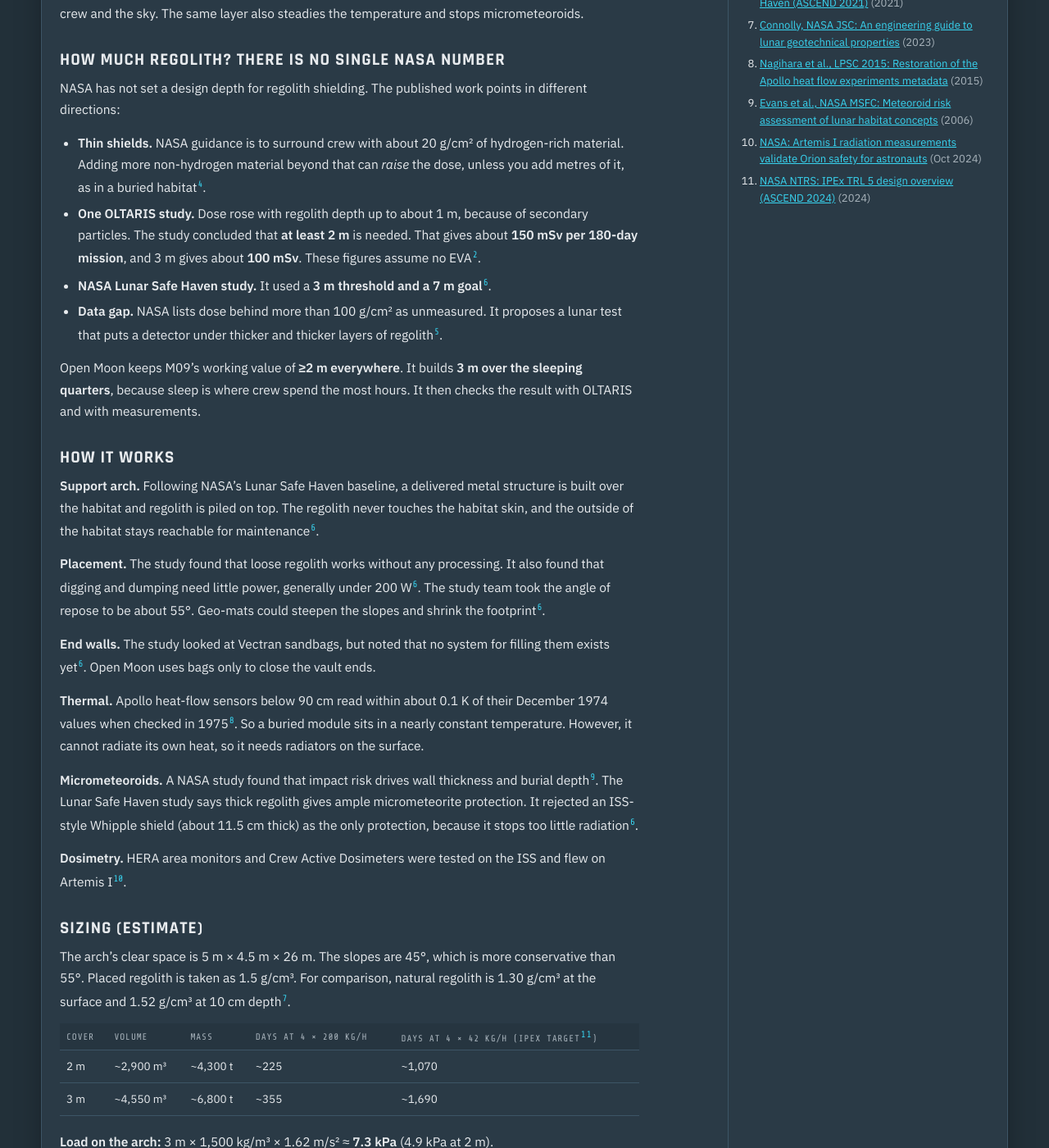
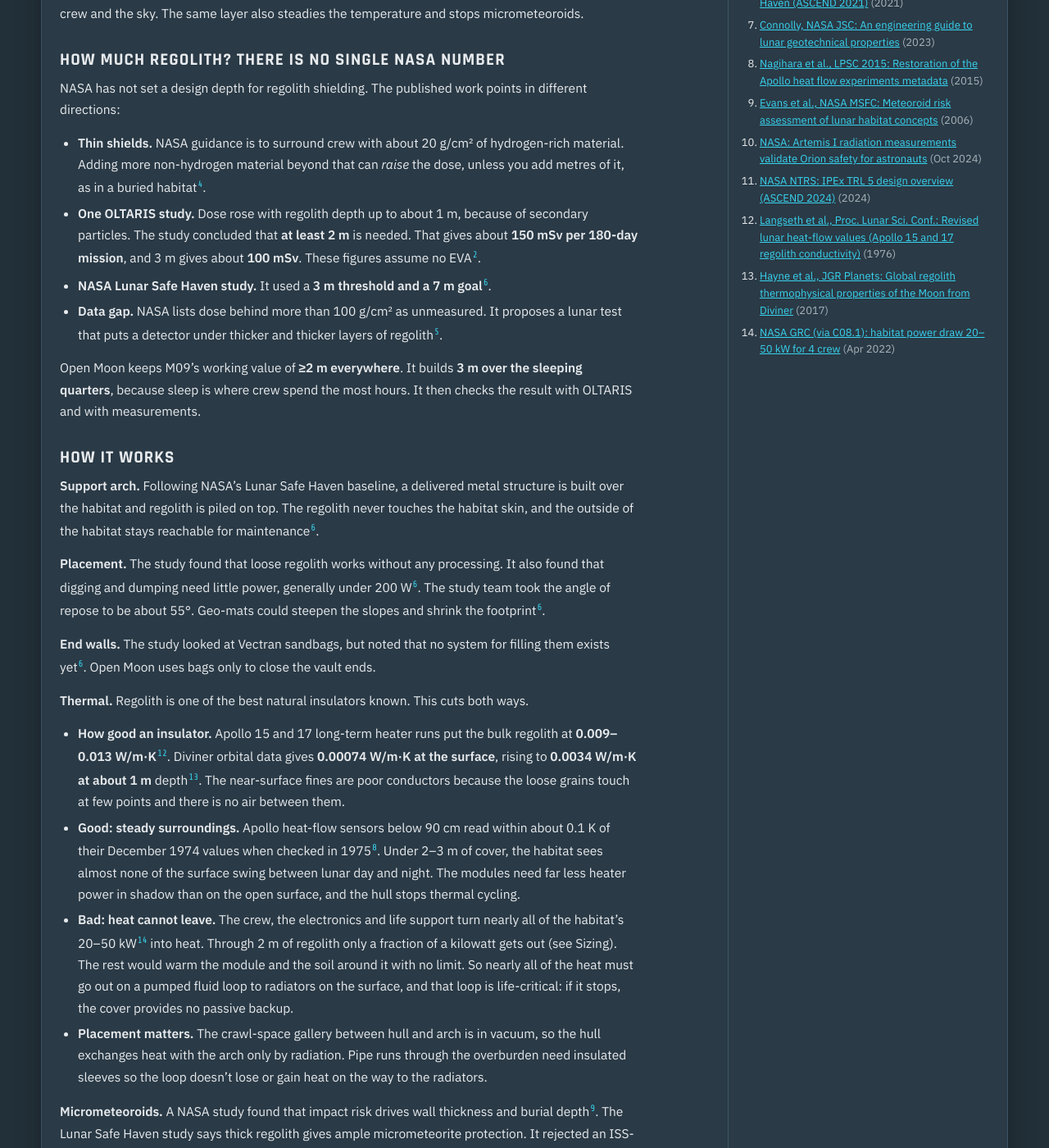
Before and after one commit to TomSomerville/openmoon, a Jekyll site: the page built from _components/c09-1-regolith-shielding.md, in a window 1280 px wide and 1400 px high, scrolled down 1339 px. Shown: the whole window at 82% size. Built offline with Jekyll 4.4.1, drawn with Linux system fonts in a browser that asks for light colours; some of the changed text lies outside the part shown.

Commit message:
Note regolith's insulating value where habitats are buried
Add measured lunar regolith thermal conductivity (Langseth 1976 Apollo
heat-flow; Hayne 2017 Diviner) to the burial pages. The cover steadies
the habitat's surroundings but passes well under 1% of the 20-50 kW
habitat heat load, so surface radiators on pumped loops are
life-critical. C09.1 thermal risk raised from Medium to High.

Co-Authored-By: Claude Opus 5.5 <noreply@anthropic.com>
Claude-Session: https://claude.ai/code/session_01EMgvSvXppqivF7aRUuYfe4

```diff
--- a/_components/c09-1-regolith-shielding.md
+++ b/_components/c09-1-regolith-shielding.md
@@ -38,7 +38,7 @@ subcomponents:
     tech: "Lunar Safe Haven access goal; ISS external inspection practice"
     trl: 4
   - name: Thermal pass-through
-    desc: "Buried modules cannot radiate heat, so heat is piped out to radiators on the surface."
+    desc: "Regolith is a near-perfect insulator, so a buried module can neither radiate nor conduct its heat away. Almost all of it is piped out to radiators on the surface."
     parts: ["Pumped fluid loop through the overburden", "Surface radiator panels with dust covers", "Insulated pipe sleeves", "Habitat heaters for low-load periods"]
     tech: "ISS external active thermal control heritage"
     trl: 5
@@ -53,7 +53,7 @@ risks:
   - {sev: High, title: "Burial is slow: ~1 year with 4 excavators at 200 kg/h, ~3–5 years at the IPEx design rate", fix: "Start piling as soon as the arch is up, before crew; add excavators; use the storm shelter (C09.2) until the cover is complete."}
   - {sev: High, title: "Arch failure would drop tonnes of regolith onto a pressurised module", fix: "Design the arch to carry the full load on its own with margin; monitor load cells; add regolith in even layers on both sides."}
   - {sev: Medium, title: "A buried hull cannot be seen or repaired", fix: "Keep the inspection gallery and access panels; never pile regolith directly on the module."}
-  - {sev: Medium, title: "Buried modules overheat because they cannot radiate", fix: "Surface radiators on a pumped loop; size them before burial; keep heaters for low-power periods."}
+  - {sev: High, title: "Buried modules overheat: regolith conducts only ~0.003–0.013 W/m·K, so the cover passes ~0.05–0.2 kW against a 20–50 kW habitat load, and a pumped-loop failure has no passive backup", fix: "Surface radiators on two independent pumped loops; size them for full load before burial; load-shed plan if a loop fails; keep heaters for low-power periods."}
   - {sev: Medium, title: "No lunar bag-filling system exists yet", fix: "Use bulk regolith for most of the cover; limit bags to end walls; develop and test a filler on Earth first."}
   - {sev: Medium, title: "Dust gets into the gallery and entrance", fix: "Dust door at the tunnel mouth; membrane over the arch; sintered ground at the entrance."}
 sources:
@@ -68,6 +68,9 @@ sources:
   - {title: "Evans et al., NASA MSFC: Meteoroid risk assessment of lunar habitat concepts", url: "https://ntrs.nasa.gov/api/citations/20060024733/downloads/20060024733.pdf", date: "2006"}
   - {title: "NASA: Artemis I radiation measurements validate Orion safety for astronauts", url: "https://www.nasa.gov/humans-in-space/artemis-i-radiation-measurements-validate-orion-safety-for-astronauts/", date: "Oct 2024"}
   - {title: "NASA NTRS: IPEx TRL 5 design overview (ASCEND 2024)", url: "https://ntrs.nasa.gov/api/citations/20240008162/downloads/ASCEND24_IPEx%20TRL%205%20Design%20Overview.pdf", date: "2024"}
+  - {title: "Langseth et al., Proc. Lunar Sci. Conf.: Revised lunar heat-flow values (Apollo 15 and 17 regolith conductivity)", url: "https://www.osti.gov/biblio/5787569", date: "1976"}
+  - {title: "Hayne et al., JGR Planets: Global regolith thermophysical properties of the Moon from Diviner", url: "https://arxiv.org/pdf/1711.00977", date: "2017"}
+  - {title: "NASA GRC (via C08.1): habitat power draw 20–50 kW for 4 crew", url: "https://ntrs.nasa.gov/api/citations/20220005893/downloads/Power%20and%20Energy%20for%20the%20Lunar%20Surface.pdf", date: "Apr 2022"}
 ---
 
 ## What it does
@@ -93,7 +96,12 @@ Open Moon keeps M09's working value of **≥2 m everywhere**. It builds **3 m ov
 
 **End walls.** The study looked at Vectran sandbags, but noted that no system for filling them exists yet<sup class="r">[6](#s6)</sup>. Open Moon uses bags only to close the vault ends.
 
-**Thermal.** Apollo heat-flow sensors below 90 cm read within about 0.1 K of their December 1974 values when checked in 1975<sup class="r">[8](#s8)</sup>. So a buried module sits in a nearly constant temperature. However, it cannot radiate its own heat, so it needs radiators on the surface.
+**Thermal.** Regolith is one of the best natural insulators known. This cuts both ways.
+
+- **How good an insulator.** Apollo 15 and 17 long-term heater runs put the bulk regolith at **0.009–0.013 W/m·K**<sup class="r">[12](#s12)</sup>. Diviner orbital data gives **0.00074 W/m·K at the surface**, rising to **0.0034 W/m·K at about 1 m** depth<sup class="r">[13](#s13)</sup>. The near-surface fines are poor conductors because the loose grains touch at few points and there is no air between them.
+- **Good: steady surroundings.** Apollo heat-flow sensors below 90 cm read within about 0.1 K of their December 1974 values when checked in 1975<sup class="r">[8](#s8)</sup>. Under 2–3 m of cover, the habitat sees almost none of the surface swing between lunar day and night. The modules need far less heater power in shadow than on the open surface, and the hull stops thermal cycling.
+- **Bad: heat cannot leave.** The crew, the electronics and life support turn nearly all of the habitat's 20–50 kW<sup class="r">[14](#s14)</sup> into heat. Through 2 m of regolith only a fraction of a kilowatt gets out (see Sizing). The rest would warm the module and the soil around it with no limit. So nearly all of the heat must go out on a pumped fluid loop to radiators on the surface, and that loop is life-critical: if it stops, the cover provides no passive backup.
+- **Placement matters.** The crawl-space gallery between hull and arch is in vacuum, so the hull exchanges heat with the arch only by radiation. Pipe runs through the overburden need insulated sleeves so the loop doesn't lose or gain heat on the way to the radiators.
 
 **Micrometeoroids.** A NASA study found that impact risk drives wall thickness and burial depth<sup class="r">[9](#s9)</sup>. The Lunar Safe Haven study says thick regolith gives ample micrometeorite protection. It rejected an ISS-style Whipple shield (about 11.5 cm thick) as the only protection, because it stops too little radiation<sup class="r">[6](#s6)</sup>.
 
@@ -110,6 +118,8 @@ The arch's clear space is 5 m × 4.5 m × 26 m. The slopes are 45°, which is mo
 
 **Load on the arch:** 3 m × 1,500 kg/m³ × 1.62 m/s² ≈ **7.3 kPa** (4.9 kPa at 2 m).
 
+**Heat leak through the cover:** q = k × ΔT ÷ thickness. Take k = 0.0034–0.013 W/m·K<sup class="r">[12](#s12)</sup><sup class="r">[13](#s13)</sup>, a 100 K difference between the warm inner face and the cold ground, and 2 m of cover. That gives 0.17–0.65 W/m². Over the ~330 m² arch, about **55–215 W** gets out. That is **under 1%** of a 20–50 kW habitat load<sup class="r">[14](#s14)</sup>. The 100 K difference is an assumption. Even if it were several times larger, conduction would still remove only a few percent.
+
 ## Testing and qualification
 
 1. Load-test a full-scale arch segment on Earth to 2× the 3 m load, with simulated moonquake shaking.
@@ -125,3 +135,4 @@ The arch's clear space is 5 m × 4.5 m × 26 m. The slopes are 45°, which is mo
 - Does the 1 m secondary-radiation peak appear for real south-pole regolith?
 - What angle of repose does excavated polar regolith hold in practice?
 - How many six-month rotations can one person fly within 600 mSv once EVA dose is added?
+- How warm does the regolith next to the arch get over 10 years of small heat leaks, and does that matter for the arch or the hull?
```
Also changed, not shown: _components/c10-1-greenhouse-module.md (+1 -1 lines), _milestones/m09-permanent-crew.md (+2 -1 lines), _tech/regolith-radiation-shielding.md (+3 -0 lines).
